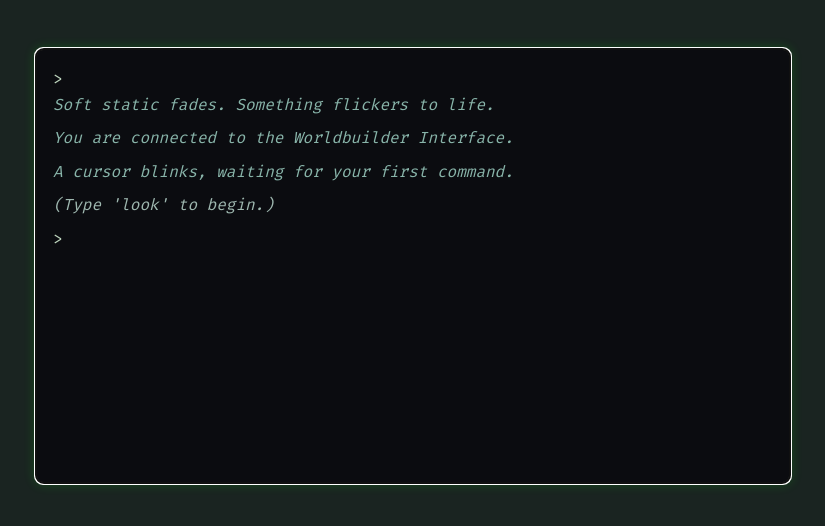
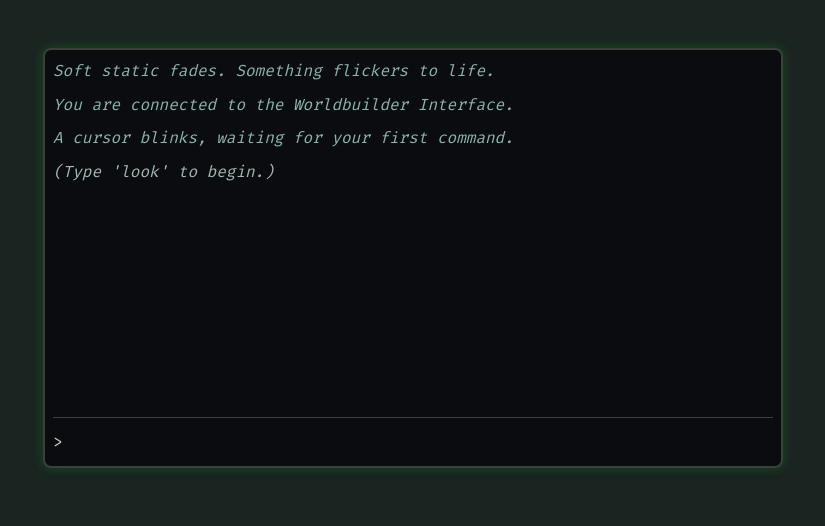
Before and after one commit to wizard-wizard/terminal-world, a website: page index.html in a window 1280 px wide. Shown: the whole page, without its empty margins (227-1052 px from the left). Drawn offline with Linux system fonts and the light colour scheme.

Commit message:
feat: relatively stable terminal ux

```diff
--- a/index.html
+++ b/index.html
@@ -18,7 +18,12 @@
 <div id="flicker-overlay"></div>
 
 <!-- Terminal -->
-<div id="terminal" aria-label="Terminal" role="textbox" tabindex="0"></div>
+<div id="terminal">
+    <div id="output-area"></div>
+    <div id="input-area">
+        > <span id="cursor" class="cursor">_</span>
+    </div>
+</div>
 
 <!-- Your JavaScript -->
 <script src="mud.js"></script>
--- a/mud.js
+++ b/mud.js
@@ -1,14 +1,48 @@
-// --- Core Typing and Rendering Logic ---
+let inputBuffer = "";
+let cursor;
+let playerTurn = false;
+const rooms = {};
+const state = {
+    location: "start",
+    flags: {}
+};
+
+// --- Utility Functions ---
 
 function delay(ms) {
     return new Promise(resolve => setTimeout(resolve, ms));
 }
 
+function setPromptActive(active) {
+    playerTurn = active;
+    const inputArea = document.getElementById("input-area");
+
+    if (active) {
+        while (inputArea.firstChild) {
+            inputArea.removeChild(inputArea.firstChild);
+        }
+
+        const promptText = document.createTextNode("> ");
+        inputArea.appendChild(promptText);
+
+        cursor = document.createElement("span");
+        cursor.className = "cursor";
+        cursor.innerText = "_";
+        inputArea.appendChild(cursor);
+
+        inputBuffer = "";
+    } else {
+        inputArea.innerHTML = "";
+    }
+}
+
 async function typeLine(text, type = "default") {
-    const output = document.getElementById("terminal");
+    playerTurn = false;
+
+    const outputArea = document.getElementById("output-area");
     const line = document.createElement("div");
     line.className = `line ${type}`;
-    output.appendChild(line);
+    outputArea.appendChild(line);
 
     let index = 0;
     const glitchChars = "abcdefghijklmnopqrstuvwxyzABCDEFGHIJKLMNOPQRSTUVWXYZ0123456789!@#$%^&*()_+-=[]{};':\",./<>?";
@@ -29,40 +63,31 @@ async function typeLine(text, type = "default") {
 
             line.innerText += realChar;
             index++;
-            output.scrollTop = output.scrollHeight;
+            outputArea.scrollTop = outputArea.scrollHeight;
 
             setTimeout(typeNext, 20);
+        } else {
+            playerTurn = true;
+            setPromptActive(true);
         }
     }
 
     typeNext();
 }
 
-// --- Terminal and State Setup ---
-
-const rooms = {};
-
-const state = {
-    location: "start",
-    flags: {}
-};
-
-let terminal;
-let cursor;
-
 function render(text, options = {}) {
+    const outputArea = document.getElementById("output-area");
     const outputLine = document.createElement("div");
-    outputLine.className = "output-line"; // you can style this later
-
+    outputLine.className = "output-line";
     outputLine.innerText = text;
-    terminal.insertBefore(outputLine, cursor.parentElement);
+    outputArea.appendChild(outputLine);
 
     if (!options.noScroll) {
-        terminal.scrollTop = terminal.scrollHeight;
+        outputArea.scrollTop = outputArea.scrollHeight;
     }
 }
 
-// --- Room Class and World Loader ---
+// --- Room and World Loader ---
 
 class Room {
     constructor(descriptionFn, exits = {}, actions = {}) {
@@ -93,7 +118,7 @@ async function loadWorld() {
     createRoomsFromData(data);
 }
 
-// --- Command Processing ---
+// --- Command Handling ---
 
 function processInput(input) {
     const command = input.trim().toLowerCase();
@@ -137,46 +162,16 @@ function showHelp() {
     const helpText = `
 Commands you can try:
   look - observe your surroundings
-  go [direction] - move to another place (example: go north)
+  go [direction] - move to another place (e.g., 'go north')
   sit, pet, examine [object] - interact with things around you
   help - show this list again
   `;
     typeLine(helpText.trim(), "hint");
 }
 
-// --- Terminal Behavior ---
-
-function startPrompt() {
-    const newPrompt = document.createElement("div");
-    newPrompt.className = "prompt-line";
-    newPrompt.innerText = "> ";
-    newPrompt.appendChild(cursor);
-    terminal.appendChild(newPrompt);
-    terminal.scrollTop = terminal.scrollHeight;
-}
-
-function triggerFlicker() {
-    const flicker = document.getElementById("flicker-overlay");
-    if (!flicker) return;
-
-    flicker.style.transition = "opacity 0.1s ease";
-    flicker.style.opacity = "0.8";
-
-    setTimeout(() => {
-        flicker.style.opacity = "0";
-        setTimeout(() => {
-            flicker.style.opacity = "0.4";
-            setTimeout(() => {
-                flicker.style.opacity = "0";
-            }, 80);
-        }, 100);
-    }, 100);
-}
-
-// --- Boot Sequence and Onboarding ---
+// --- Onboarding Boot Sequence ---
 
 async function playOnboarding() {
-    console.log("✨playOnboarding started!");
     await typeLine("Soft static fades. Something flickers to life.", "system");
     await delay(1000);
     await typeLine("You are connected to the Worldbuilder Interface.", "system");
@@ -185,24 +180,14 @@ async function playOnboarding() {
     await delay(800);
     await typeLine("(Type 'look' to begin.)", "hint");
     await delay(500);
-    startPrompt();
+    setPromptActive(true);
 }
 
-// --- Main DOM Content Load ---
+// --- Main Setup ---
 
 document.addEventListener("DOMContentLoaded", async () => {
     terminal = document.getElementById("terminal");
 
-    cursor = document.createElement("span");
-    cursor.className = "cursor";
-    cursor.innerText = "_";
-
-    const promptLine = document.createElement("div");
-    promptLine.className = "prompt-line";
-    promptLine.innerText = "> ";
-    promptLine.appendChild(cursor);
-
-    terminal.appendChild(promptLine);
     terminal.focus();
 
     await loadWorld();
@@ -222,42 +207,58 @@ document.addEventListener("DOMContentLoaded", async () => {
             if (inputBuffer.length > 0) {
                 inputBuffer = inputBuffer.slice(0, -1);
 
-                // Find previous text node
                 let prev = cursor.previousSibling;
                 while (prev && prev.nodeType !== Node.TEXT_NODE) {
                     prev = prev.previousSibling;
                 }
 
                 if (prev) {
-                    // Remove last character
                     prev.textContent = prev.textContent.slice(0, -1);
                     if (prev.textContent.length === 0) {
-                        prev.remove(); // safer than terminal.removeChild(prev)
+                        prev.remove();
                     }
                 }
-            } else {
-                // No input buffer left, just ignore
             }
         }
         else if (e.key === "Enter") {
             const input = inputBuffer;
             inputBuffer = "";
 
-            render(`> ${input}`);
+            const outputArea = document.getElementById("output-area");
+            const echoLine = document.createElement("div");
+            echoLine.className = "output-line";
+            echoLine.innerText = "> " + input;
+            outputArea.appendChild(echoLine);
 
-            cursor.parentElement.remove();
+            outputArea.scrollTop = outputArea.scrollHeight;
+
+            // 🧹 Clear the input prompt manually
+            const inputArea = document.getElementById("input-area");
+            while (inputArea.firstChild) {
+                inputArea.removeChild(inputArea.firstChild);
+            }
 
             processInput(input);
-
-            const newPrompt = document.createElement("div");
-            newPrompt.className = "prompt-line";
-            newPrompt.innerText = "> ";
-            newPrompt.appendChild(cursor);
-            terminal.appendChild(newPrompt);
-
-            terminal.scrollTop = terminal.scrollHeight;
         }
     });
 });
 
-let inputBuffer = "";
+// --- CRT Flicker Effect ---
+
+function triggerFlicker() {
+    const flicker = document.getElementById("flicker-overlay");
+    if (!flicker) return;
+
+    flicker.style.transition = "opacity 0.1s ease";
+    flicker.style.opacity = "0.8";
+
+    setTimeout(() => {
+        flicker.style.opacity = "0";
+        setTimeout(() => {
+            flicker.style.opacity = "0.4";
+            setTimeout(() => {
+                flicker.style.opacity = "0";
+            }, 80);
+        }, 100);
+    }, 100);
+}
--- a/style.css
+++ b/style.css
@@ -140,18 +140,40 @@ button#toggleTheme:hover {
     background: #0b0c10;
     color: #c0d8c0;
     font-family: 'Fira Code', monospace;
-    padding: 1rem;
+    padding: 0.5rem;
     margin: 1rem auto;
     width: 90%;
     max-width: 720px;
     height: 400px;
-    overflow-y: auto;
-    overflow-x: hidden;
+    display: flex;
+    flex-direction: column;
+    justify-content: space-between;
+    overflow: hidden; /* important! */
     border: 2px solid #3b403d;
     border-radius: 8px;
     box-shadow: 0 0 12px rgba(0, 255, 0, 0.2);
+}
+
+#output-area {
+    flex: 1;
+    overflow-y: auto;
+    overflow-x: hidden;
+    padding-right: 0.5rem;
     white-space: pre-wrap;
+    margin-bottom: 0.7rem;
 }
+
+#input-area {
+    border-top: 1px solid #3b403d;
+    padding-top: 0.5rem;
+    font-size: 1rem;
+    display: flex;
+    align-items: center;
+    min-height: 2rem;
+    background: #0b0c10;
+    z-index: 2;
+}
+
 
 .prompt-line {
     display: inline;
```
Also changed, not shown: 1 other file.
